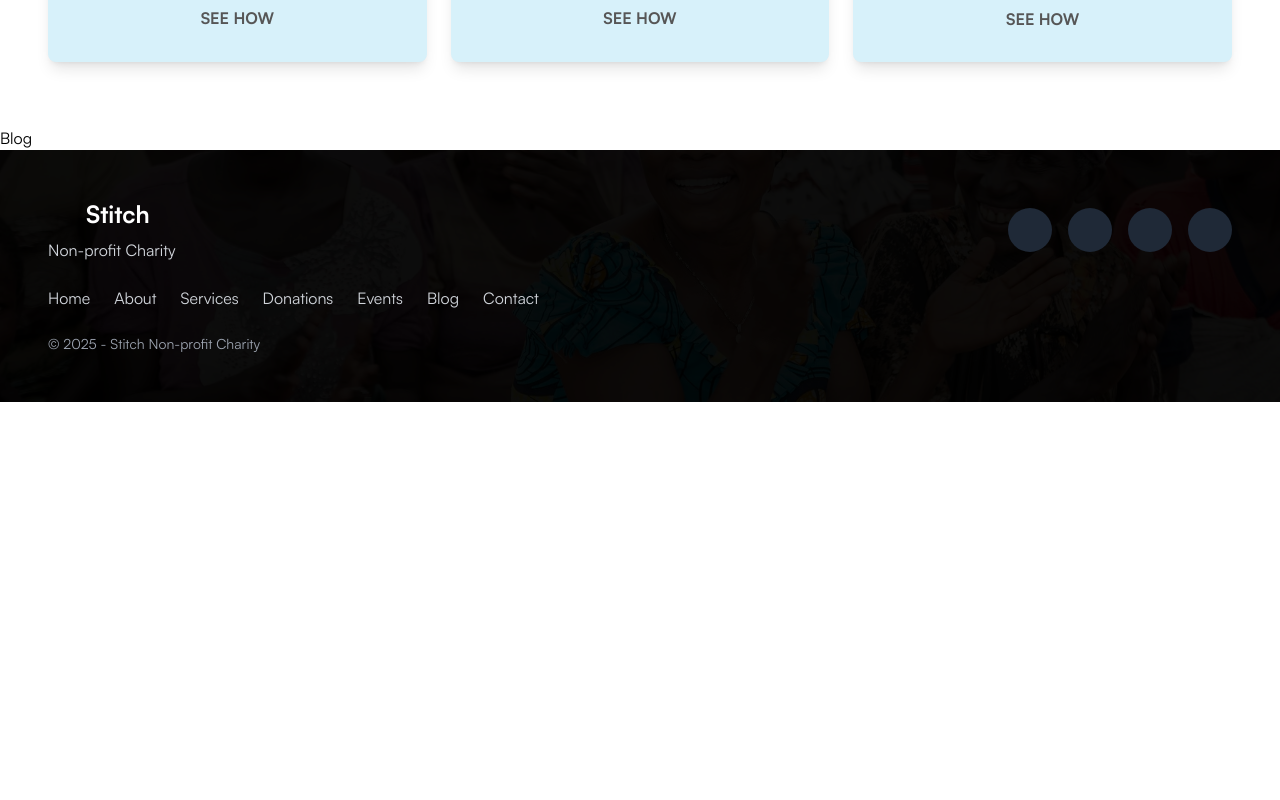
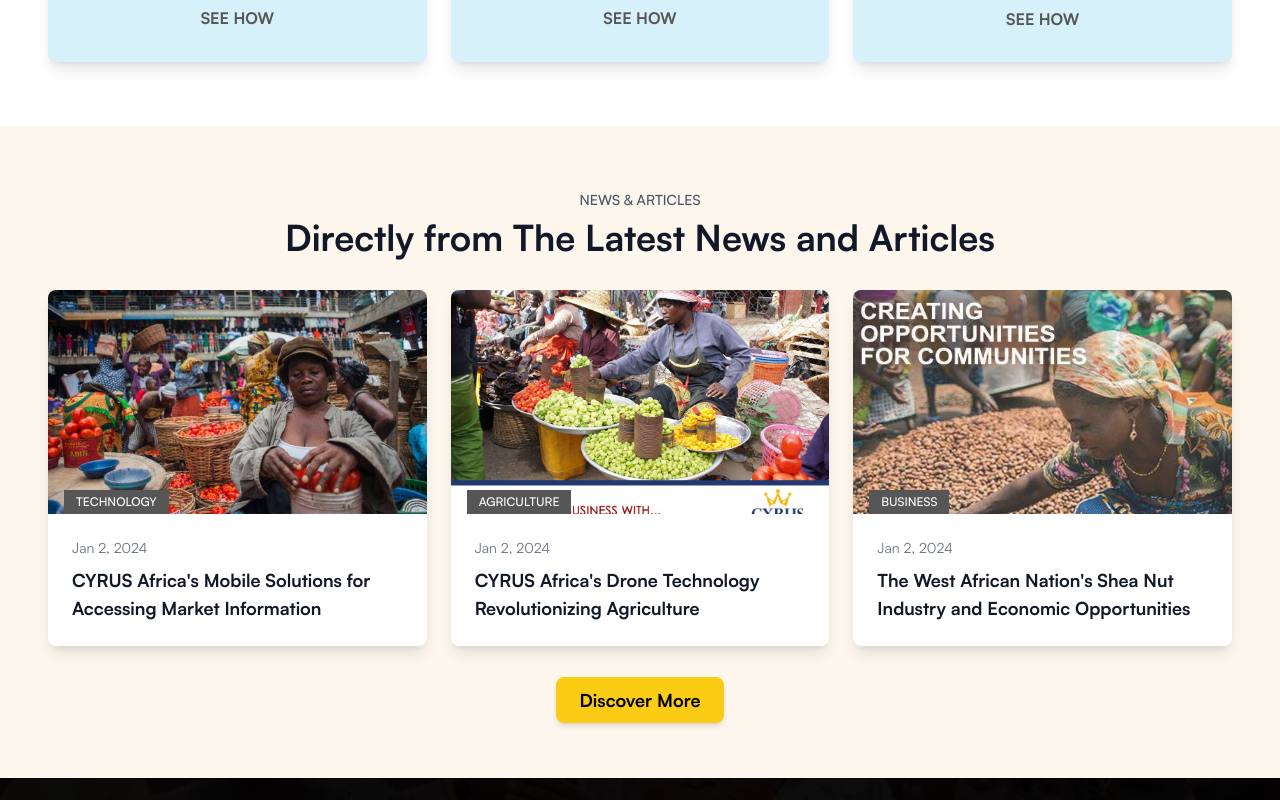
Before and after one commit to ranselorm/cyrus-africa, a Next.js app: page / in a window 1280 px wide. Shown: the part 3140-3940 px from the top of the page. Before the commit the page ends 3542 px from the top, so only its background shows below. Built offline with nearby package versions, Linux system fonts and the light colour scheme; some icons are missing.

Commit message:
Modify blog

```diff
--- a/components/Blog.tsx
+++ b/components/Blog.tsx
@@ -1,7 +1,107 @@
-import React from "react";
+"use client";
+
+import { motion } from "framer-motion";
+import Link from "next/link";
+
+const blogPosts = [
+  {
+    id: 1,
+    title: "CYRUS Africa's Mobile Solutions for Accessing Market Information",
+    date: "Jan 2, 2024",
+    // admin: "Aadmin",
+    category: "Technology",
+    image: "/images/market.jpg",
+    link: "#",
+  },
+  {
+    id: 2,
+    title: "CYRUS Africa's Drone Technology Revolutionizing Agriculture",
+    date: "Jan 2, 2024",
+    // admin: "Aadmin",
+    category: "Agriculture",
+    image: "/images/blog2.jpg",
+    link: "#",
+  },
+  {
+    id: 3,
+    title:
+      "The West African Nation's Shea Nut Industry and Economic Opportunities",
+    date: "Jan 2, 2024",
+    // admin: "Aadmin",
+    category: "Business",
+    image: "/images/blog3.jpg",
+    link: "#",
+  },
+];
 
 const Blog = () => {
-  return <div>Blog</div>;
+  return (
+    <section className="bg-[#fdf6ed] py-16 px-6 md:px-12">
+      <div className="container mx-auto text-center">
+        <p className="text-gray-600 uppercase font-medium text-sm">
+          News & Articles
+        </p>
+        <h2 className="text-3xl md:text-4xl font-bold text-gray-900 mt-2">
+          Directly from The Latest News and Articles
+        </h2>
+
+        {/* Blog Cards */}
+        <motion.div
+          className="mt-8 grid grid-cols-1 md:grid-cols-3 gap-6"
+          initial="hidden"
+          whileInView="visible"
+          viewport={{ once: true, amount: 0.3 }}
+          variants={{ visible: { transition: { staggerChildren: 0.2 } } }}
+        >
+          {blogPosts.map((post) => (
+            <motion.div
+              key={post.id}
+              className="bg-white rounded-lg shadow-lg overflow-hidden hover:shadow-xl transition-all"
+              variants={{
+                hidden: { opacity: 0, y: 50 },
+                visible: { opacity: 1, y: 0, transition: { duration: 0.8 } },
+              }}
+            >
+              {/* Blog Image */}
+              <div className="relative">
+                <img
+                  src={post.image}
+                  alt={post.title}
+                  className="w-full h-56 object-cover"
+                />
+                <span className="absolute bottom-0 left-4 bg-dark uppercase text-white px-3 py-1 text-xs font-medium">
+                  {post.category}
+                </span>
+              </div>
+
+              {/* Blog Content */}
+              <div className="p-6 text-left">
+                <p className="text-gray-500 text-sm">{post.date}</p>
+                <h3 className="text-lg font-semibold text-gray-900 mt-2">
+                  <Link
+                    href={post.link}
+                    className="hover:text-green-600 transition"
+                  >
+                    {post.title}
+                  </Link>
+                </h3>
+              </div>
+            </motion.div>
+          ))}
+        </motion.div>
+
+        {/* Discover More Button */}
+        <motion.div className="mt-10" whileHover={{ scale: 1.1 }}>
+          <Link
+            href="#"
+            className="bg-yellow-400 text-black px-6 py-3 rounded-lg text-lg font-bold shadow-md hover:bg-yellow-500 transition"
+          >
+            Discover More
+          </Link>
+        </motion.div>
+      </div>
+    </section>
+  );
 };
 
 export default Blog;
```
Also changed, not shown: public/images/blog2.jpg (added), public/images/blog3.jpg (added).
